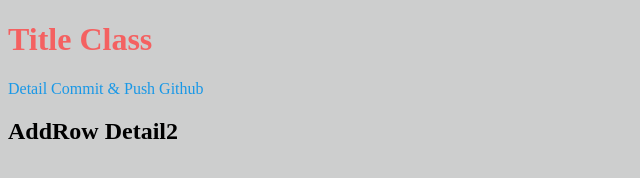
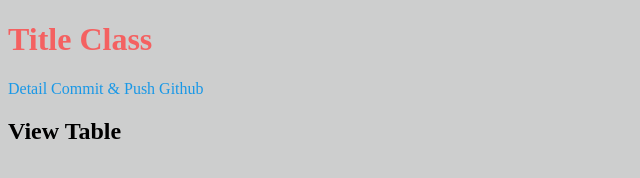
Before and after one commit to thermlarp/GithubLearning1, a plain HTML site: page index.html in a window 1280 px wide. Shown: the whole page, without its empty margins (0-640 px from the left). Drawn offline with Linux system fonts and the light colour scheme.

Commit message:
Edit View Table

```diff
--- a/index.html
+++ b/index.html
@@ -12,4 +12,4 @@
 
 <h1>Title Class</h1>
 <p>Detail Commit & Push Github</p>
-<h2>AddRow Detail2</h2>
+<h2>View Table</h2>
```
